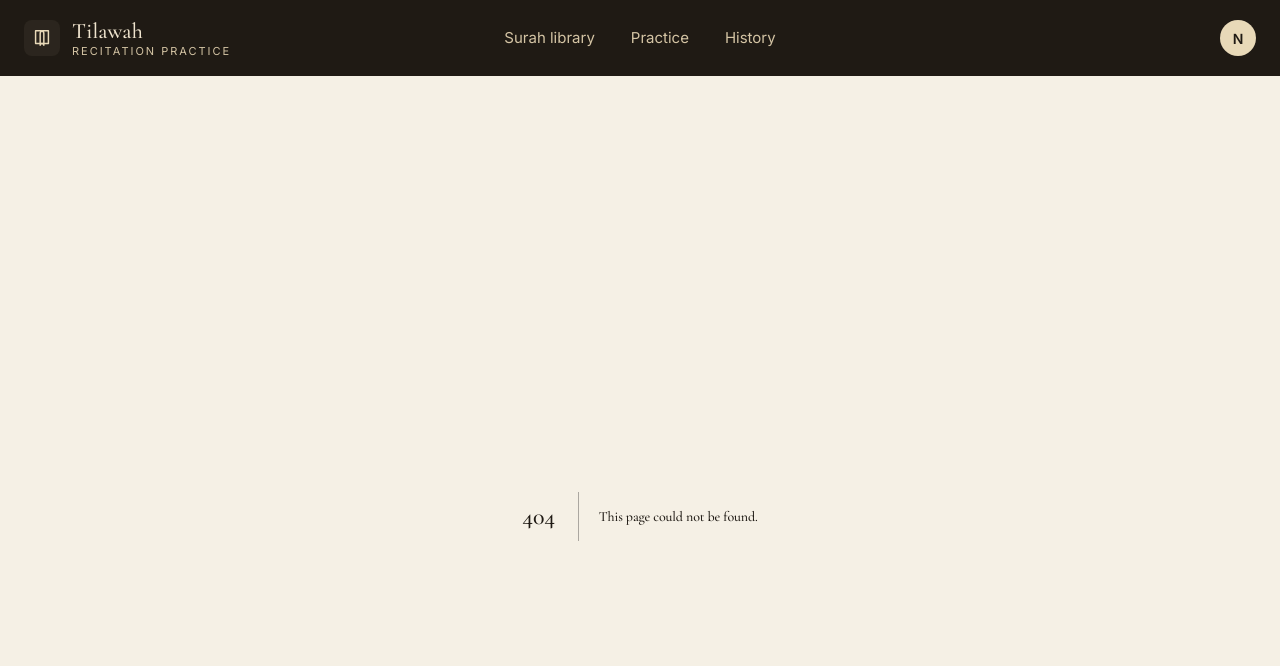
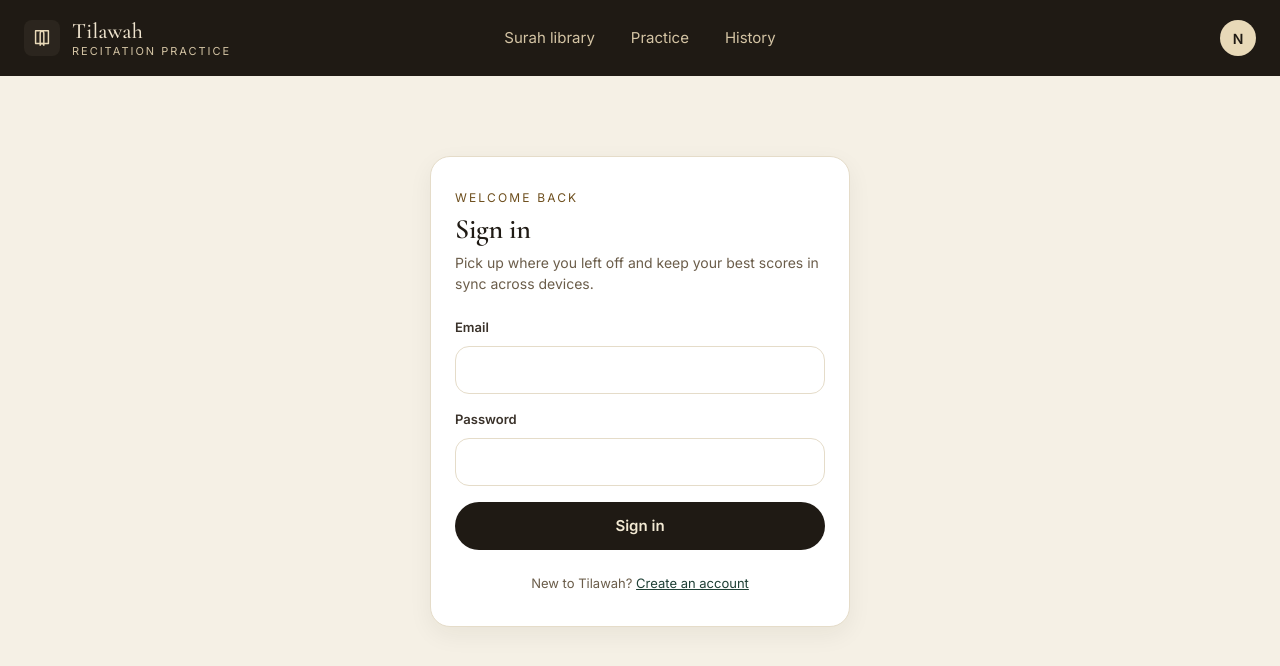
Before and after one commit to 0muji4/quran, a Next.js app in the folder apps/web/: page /sign-in in a window 1280 px wide. Before the commit this address had no page. Shown: the top 666 px of the page. Built offline with nearby package versions, Linux system fonts and the light colour scheme.

Commit message:
feat(web): /sign-in and /sign-up pages with credential form
- AuthForm client component drives signInAction/signUpAction with
  inline error surfacing and useTransition pending state.
- Pages live under (auth) route group; reuse the existing AppShell.

```diff
--- /dev/null
+++ b/apps/web/app/(auth)/AuthForm.tsx
@@ -0,0 +1,148 @@
+'use client';
+
+import { FormEvent, useState, useTransition } from 'react';
+import Link from 'next/link';
+import { useRouter } from 'next/navigation';
+import { signInAction, signUpAction } from '../actions';
+import styles from '../styles/auth.module.css';
+
+type Mode = 'signin' | 'signup';
+
+type Props = {
+  mode: Mode;
+  redirectTo?: string;
+};
+
+const COPY: Record<Mode, { eyebrow: string; title: string; lede: string; submit: string }> = {
+  signin: {
+    eyebrow: 'Welcome back',
+    title: 'Sign in',
+    lede: 'Pick up where you left off and keep your best scores in sync across devices.',
+    submit: 'Sign in'
+  },
+  signup: {
+    eyebrow: 'Create your account',
+    title: 'Sign up',
+    lede: 'Save your attempts, track your best scores, and continue practising on any device.',
+    submit: 'Create account'
+  }
+};
+
+export function AuthForm({ mode, redirectTo = '/' }: Props) {
+  const router = useRouter();
+  const [pending, startTransition] = useTransition();
+  const [error, setError] = useState<string | null>(null);
+  const copy = COPY[mode];
+
+  const onSubmit = (event: FormEvent<HTMLFormElement>): void => {
+    event.preventDefault();
+    setError(null);
+    const form = event.currentTarget;
+    const data = new FormData(form);
+    const email = String(data.get('email') ?? '').trim();
+    const password = String(data.get('password') ?? '');
+    const displayName = String(data.get('displayName') ?? '').trim();
+
+    startTransition(async () => {
+      try {
+        if (mode === 'signup') {
+          await signUpAction({
+            email,
+            password,
+            displayName: displayName ? displayName : undefined
+          });
+        } else {
+          await signInAction({ email, password });
+        }
+        router.replace(redirectTo);
+        router.refresh();
+      } catch (err) {
+        setError(err instanceof Error ? err.message : 'Something went wrong');
+      }
+    });
+  };
+
+  return (
+    <div className={styles.shell}>
+      <section className={styles.card} aria-labelledby="auth-title">
+        <p className={styles.eyebrow}>{copy.eyebrow}</p>
+        <h1 id="auth-title" className={styles.title}>
+          {copy.title}
+        </h1>
+        <p className={styles.lede}>{copy.lede}</p>
+
+        <form className={styles.form} onSubmit={onSubmit} noValidate>
+          {error && (
+            <div className={styles.error} role="alert" aria-live="polite">
+              {error}
+            </div>
+          )}
+
+          <div className={styles.field}>
+            <label className={styles.label} htmlFor="auth-email">
+              Email
+            </label>
+            <input
+              id="auth-email"
+              className={styles.input}
+              type="email"
+              name="email"
+              autoComplete="email"
+              required
+              disabled={pending}
+            />
+          </div>
+
+          <div className={styles.field}>
+            <label className={styles.label} htmlFor="auth-password">
+              Password
+            </label>
+            <input
+              id="auth-password"
+              className={styles.input}
+              type="password"
+              name="password"
+              autoComplete={mode === 'signup' ? 'new-password' : 'current-password'}
+              minLength={mode === 'signup' ? 8 : undefined}
+              required
+              disabled={pending}
+            />
+          </div>
+
+          {mode === 'signup' && (
+            <div className={styles.field}>
+              <label className={styles.label} htmlFor="auth-display-name">
+                Display name (optional)
+              </label>
+              <input
+                id="auth-display-name"
+                className={styles.input}
+                type="text"
+                name="displayName"
+                autoComplete="name"
+                maxLength={64}
+                disabled={pending}
+              />
+            </div>
+          )}
+
+          <button className={styles.submit} type="submit" disabled={pending}>
+            {pending ? 'Submitting…' : copy.submit}
+          </button>
+        </form>
+
+        <p className={styles.aside}>
+          {mode === 'signin' ? (
+            <>
+              New to Tilawah? <Link href="/sign-up">Create an account</Link>
+            </>
+          ) : (
+            <>
+              Already have an account? <Link href="/sign-in">Sign in</Link>
+            </>
+          )}
+        </p>
+      </section>
+    </div>
+  );
+}
--- /dev/null
+++ b/apps/web/app/(auth)/sign-in/page.tsx
@@ -0,0 +1,9 @@
+import { AuthForm } from '../AuthForm';
+
+export const metadata = {
+  title: 'Sign in · Tilawah'
+};
+
+export default function SignInPage() {
+  return <AuthForm mode="signin" />;
+}
--- /dev/null
+++ b/apps/web/app/styles/auth.module.css
@@ -0,0 +1,115 @@
+.shell {
+  display: flex;
+  justify-content: center;
+  padding: var(--space-10) var(--space-6);
+}
+
+.card {
+  width: 100%;
+  max-width: 420px;
+  background: var(--color-bg-paper);
+  border: 1px solid var(--color-border);
+  border-radius: var(--radius-lg);
+  box-shadow: var(--shadow-card);
+  padding: var(--space-8) var(--space-6);
+}
+
+.eyebrow {
+  font-size: 12px;
+  letter-spacing: 0.18em;
+  text-transform: uppercase;
+  color: var(--color-gold-on-light);
+  margin-bottom: var(--space-2);
+}
+
+.title {
+  font-family: var(--font-serif);
+  font-size: 28px;
+  font-weight: 600;
+  color: var(--color-ink-strong);
+  margin: 0 0 var(--space-2);
+}
+
+.lede {
+  margin: 0 0 var(--space-6);
+  color: var(--color-ink-muted);
+  font-size: 14px;
+  line-height: 1.5;
+}
+
+.form {
+  display: flex;
+  flex-direction: column;
+  gap: var(--space-4);
+}
+
+.field {
+  display: flex;
+  flex-direction: column;
+  gap: var(--space-2);
+}
+
+.label {
+  font-size: 13px;
+  font-weight: 600;
+  color: var(--color-ink-default);
+}
+
+.input {
+  font: inherit;
+  font-size: 15px;
+  padding: var(--space-3) var(--space-4);
+  border: 1px solid var(--color-border);
+  border-radius: var(--radius-md);
+  background: var(--color-bg-paper);
+  color: var(--color-ink-strong);
+  min-height: 44px;
+}
+
+.input:focus-visible {
+  outline-color: var(--color-teal);
+}
+
+.error {
+  background: rgba(192, 57, 43, 0.08);
+  color: var(--color-red);
+  border: 1px solid rgba(192, 57, 43, 0.25);
+  border-radius: var(--radius-md);
+  padding: var(--space-3) var(--space-4);
+  font-size: 13px;
+}
+
+.submit {
+  font: inherit;
+  font-size: 15px;
+  font-weight: 600;
+  padding: var(--space-3) var(--space-5);
+  background: var(--color-ink-strong);
+  color: var(--color-tan-soft);
+  border: none;
+  border-radius: var(--radius-pill);
+  min-height: 48px;
+  cursor: pointer;
+  transition: opacity 0.15s ease;
+}
+
+.submit:hover {
+  opacity: 0.92;
+}
+
+.submit:disabled {
+  opacity: 0.6;
+  cursor: progress;
+}
+
+.aside {
+  margin-top: var(--space-6);
+  font-size: 13px;
+  color: var(--color-ink-muted);
+  text-align: center;
+}
+
+.aside a {
+  color: var(--color-teal-deep);
+  text-decoration: underline;
+}
```
Also changed, not shown: apps/web/app/(auth)/sign-up/page.tsx (added, +9 -0 lines), 2 other files (tests, documents, lock files or other folders).
